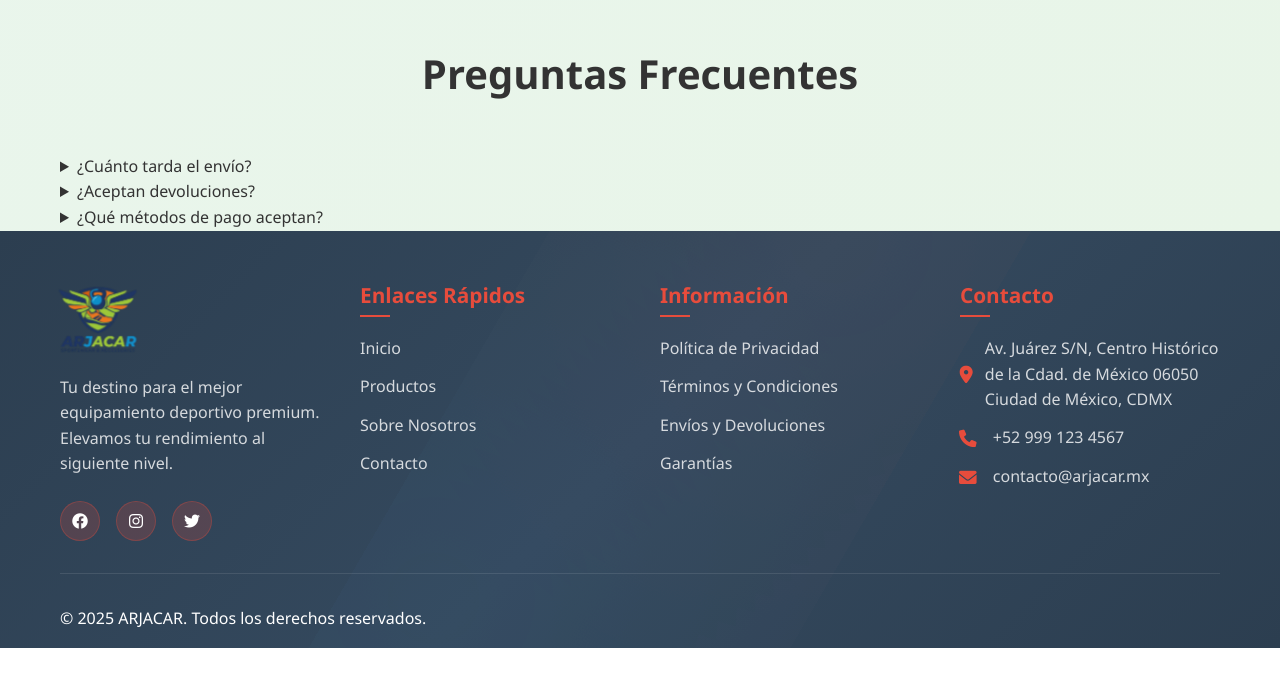
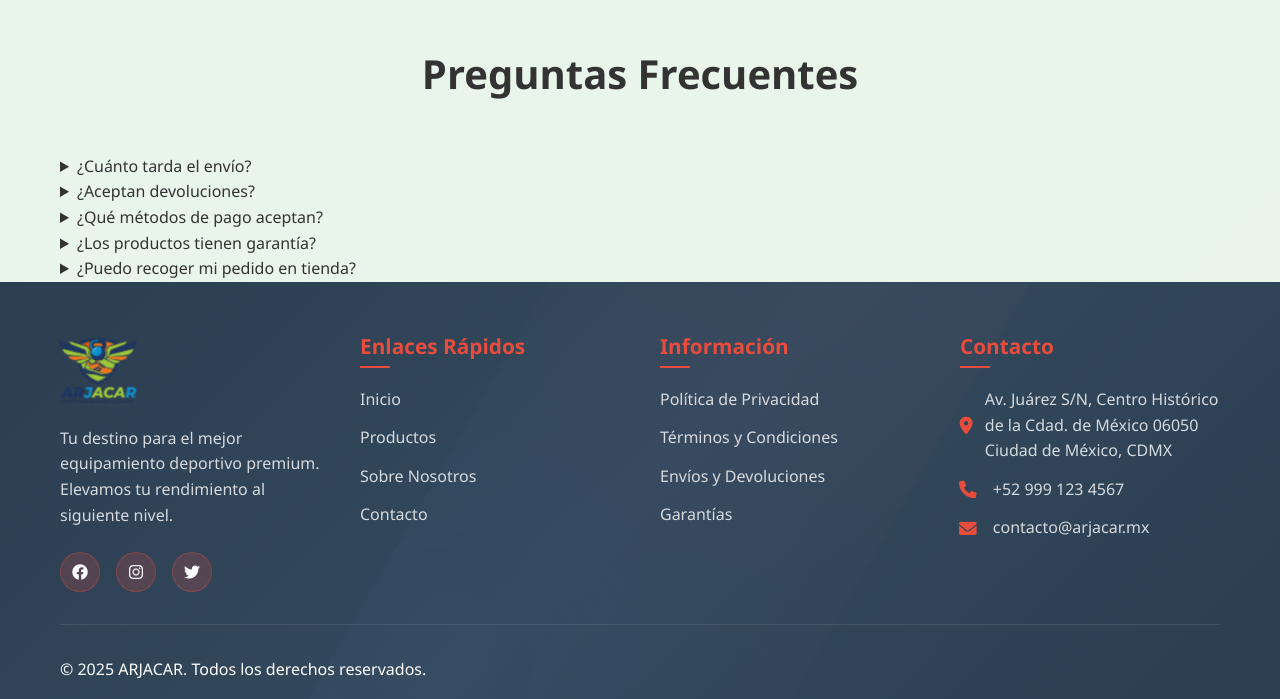
Before and after one commit to rojaslona/HACKATON, a plain HTML site: page index.html in a window 1280 px wide. Shown: the part 5444-6143 px from the top of the page. Before the commit the page ends 6092 px from the top, so only its background shows below. Drawn offline with Linux system fonts and the light colour scheme; grey boxes are pictures that could not be loaded.

Commit message:
edicion preguntas Aylin

```diff
--- a/index.html
+++ b/index.html
@@ -335,6 +335,16 @@
                 <summary>¿Qué métodos de pago aceptan?</summary>
                 <p>Aceptamos tarjetas de crédito, débito, PayPal y transferencias bancarias.</p>
             </details>
+
+            <details class="faq-item">
+                <summary>¿Los productos tienen garantía?</summary>
+                <p>Todos nuestros productos cuentan con garantía del fabricante. El periodo de garantía varía según la marca y tipo de producto, generalmente entre 6 meses y 2 años.</p>
+            </details>
+
+            <details class="faq-item">
+                <summary>¿Puedo recoger mi pedido en tienda?</summary>
+                <p>Sí, ofrecemos la opción de recoger tu pedido en nuestra tienda física en Ciudad de México sin costo adicional. Recibirás una notificación cuando tu pedido esté listo para recoger.</p>
+            </details>
         </div>
     </div>
 </section>
```
